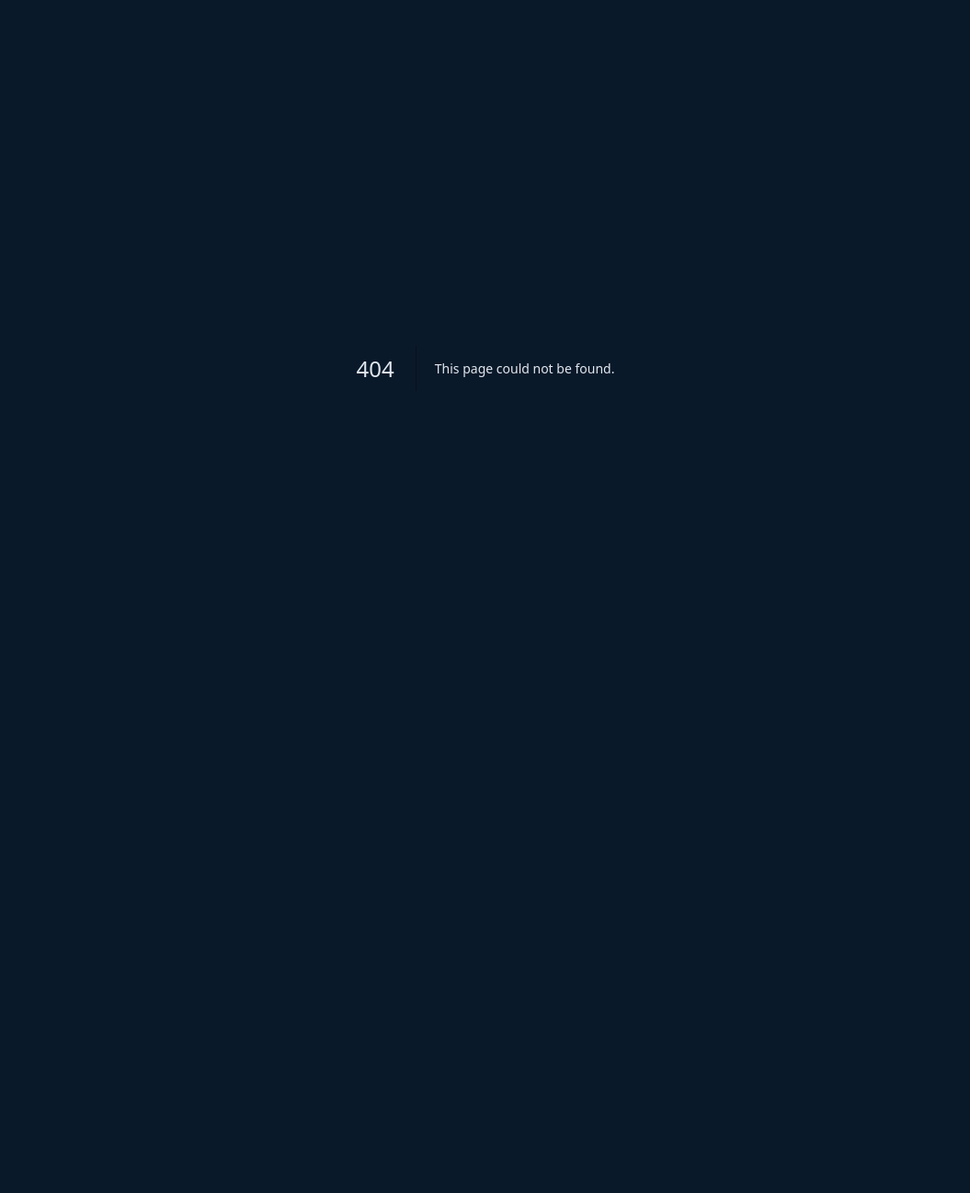
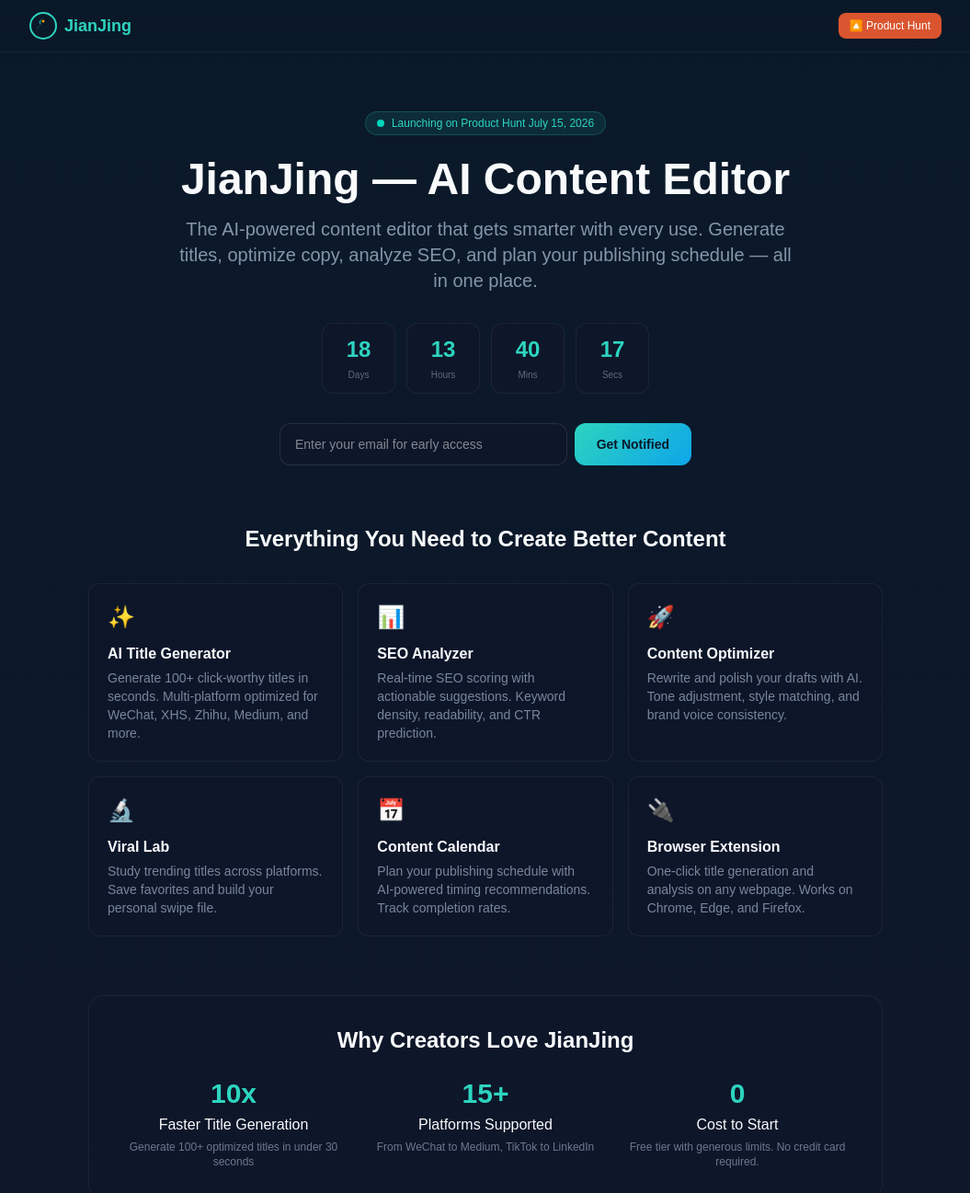
Before and after one commit to cgc-dlh/biling-ai, a Next.js app: page /ph in a window 1280 px wide. Before the commit this address had no page. Shown: the top 1297 px of the page at 92% size, without its empty margins (112-1167 px from the left). Before the commit the page ends 800 px from the top, so only its background shows below. Built offline with nearby package versions, Linux system fonts and the light colour scheme.

Commit message:
feat: Product Hunt 预热页面 + 上线文档 kit

```diff
--- /dev/null
+++ b/src/app/ph/page.tsx
@@ -0,0 +1,212 @@
+'use client';
+
+import { useState, useEffect } from 'react';
+import Link from 'next/link';
+
+const PH_LAUNCH_DATE = '2026-07-15T00:00:00Z';
+
+function getCountdown() {
+  const diff = new Date(PH_LAUNCH_DATE).getTime() - Date.now();
+  if (diff <= 0) return { days: 0, hours: 0, minutes: 0, seconds: 0 };
+  const days = Math.floor(diff / (1000 * 60 * 60 * 24));
+  const hours = Math.floor((diff / (1000 * 60 * 60)) % 24);
+  const minutes = Math.floor((diff / (1000 * 60)) % 60);
+  const seconds = Math.floor((diff / 1000) % 60);
+  return { days, hours, minutes, seconds };
+}
+
+const FEATURES = [
+  {
+    icon: '✨',
+    title: 'AI Title Generator',
+    desc: 'Generate 100+ click-worthy titles in seconds. Multi-platform optimized for WeChat, XHS, Zhihu, Medium, and more.',
+  },
+  {
+    icon: '📊',
+    title: 'SEO Analyzer',
+    desc: 'Real-time SEO scoring with actionable suggestions. Keyword density, readability, and CTR prediction.',
+  },
+  {
+    icon: '🚀',
+    title: 'Content Optimizer',
+    desc: 'Rewrite and polish your drafts with AI. Tone adjustment, style matching, and brand voice consistency.',
+  },
+  {
+    icon: '🔬',
+    title: 'Viral Lab',
+    desc: 'Study trending titles across platforms. Save favorites and build your personal swipe file.',
+  },
+  {
+    icon: '📅',
+    title: 'Content Calendar',
+    desc: 'Plan your publishing schedule with AI-powered timing recommendations. Track completion rates.',
+  },
+  {
+    icon: '🔌',
+    title: 'Browser Extension',
+    desc: 'One-click title generation and analysis on any webpage. Works on Chrome, Edge, and Firefox.',
+  },
+];
+
+export default function ProductHuntPage() {
+  const [countdown, setCountdown] = useState(getCountdown());
+  const [email, setEmail] = useState('');
+  const [subscribed, setSubscribed] = useState(false);
+
+  useEffect(() => {
+    const timer = setInterval(() => setCountdown(getCountdown()), 1000);
+    return () => clearInterval(timer);
+  }, []);
+
+  const handleSubscribe = (e: React.FormEvent) => {
+    e.preventDefault();
+    if (!email.trim()) return;
+    const list = JSON.parse(localStorage.getItem('jianjing_ph_waitlist') || '[]');
+    if (!list.includes(email.trim())) {
+      list.push(email.trim());
+      localStorage.setItem('jianjing_ph_waitlist', JSON.stringify(list));
+    }
+    setSubscribed(true);
+    setEmail('');
+  };
+
+  return (
+    <div className="min-h-screen" style={{ background: 'linear-gradient(180deg, #0A1929 0%, #0F172A 100%)' }}>
+      {/* Header */}
+      <header className="border-b sticky top-0 z-50" style={{ borderColor: 'rgba(255,255,255,0.06)', background: 'rgba(10,25,41,0.9)', backdropFilter: 'blur(12px)' }}>
+        <div className="max-w-5xl mx-auto px-4 h-14 flex items-center justify-between">
+          <Link href="/" className="flex items-center gap-2 no-underline">
+            <svg width="30" height="30" viewBox="0 0 30 30" fill="none">
+              <circle cx="15" cy="15" r="14" stroke="#2DD4BF" strokeWidth="2" fill="none"/>
+              <path d="M10 20 C8 22, 6 18, 12 14 C14 12, 10 11, 15 6 C9 11, 10 11, 12 14 C8 18, 6 22, 10 20Z" fill="#2DD4BF" fillOpacity="0.6"/>
+              <circle cx="15" cy="10" r="1.5" fill="#F59E0B"/>
+            </svg>
+            <span className="font-bold text-lg" style={{ color: '#2DD4BF' }}>JianJing</span>
+          </Link>
+          <div className="flex items-center gap-3 text-sm">
+            <a href="https://www.producthunt.com/products/jianjing" target="_blank" rel="noopener noreferrer"
+              className="px-3 py-1.5 rounded-lg font-medium text-xs transition-all"
+              style={{ background: '#DA552F', color: '#fff' }}>
+              🔼 Product Hunt
+            </a>
+          </div>
+        </div>
+      </header>
+
+      <main className="max-w-4xl mx-auto px-4 py-16">
+        {/* Hero */}
+        <div className="text-center mb-16">
+          <div className="inline-flex items-center gap-2 px-3 py-1 rounded-full text-xs mb-6" style={{ background: 'rgba(45,212,191,0.1)', border: '1px solid rgba(45,212,191,0.2)', color: '#2DD4BF' }}>
+            <span className="relative flex h-2 w-2">
+              <span className="animate-ping absolute inline-flex h-full w-full rounded-full bg-teal-400 opacity-75" />
+              <span className="relative inline-flex rounded-full h-2 w-2 bg-teal-400" />
+            </span>
+            Launching on Product Hunt July 15, 2026
+          </div>
+          <h1 className="text-4xl sm:text-5xl font-extrabold mb-4" style={{ color: '#F8FAFC' }}>
+            JianJing — AI Content Editor
+          </h1>
+          <p className="text-lg sm:text-xl max-w-2xl mx-auto mb-8" style={{ color: 'rgba(148,163,184,0.9)' }}>
+            The AI-powered content editor that gets smarter with every use. Generate titles, optimize copy, analyze SEO, and plan your publishing schedule — all in one place.
+          </p>
+
+          {/* Countdown */}
+          <div className="flex justify-center gap-3 mb-8">
+            {[
+              { value: countdown.days, label: 'Days' },
+              { value: countdown.hours, label: 'Hours' },
+              { value: countdown.minutes, label: 'Mins' },
+              { value: countdown.seconds, label: 'Secs' },
+            ].map((item) => (
+              <div key={item.label} className="w-16 sm:w-20 p-3 rounded-xl text-center" style={{ background: 'rgba(15,23,42,0.8)', border: '1px solid rgba(255,255,255,0.06)' }}>
+                <div className="text-xl sm:text-2xl font-bold" style={{ color: '#2DD4BF' }}>{String(item.value).padStart(2, '0')}</div>
+                <div className="text-[10px] mt-1" style={{ color: 'rgba(148,163,184,0.6)' }}>{item.label}</div>
+              </div>
+            ))}
+          </div>
+
+          {/* CTA */}
+          <form onSubmit={handleSubscribe} className="flex flex-col sm:flex-row gap-2 justify-center max-w-md mx-auto">
+            <input
+              type="email"
+              value={email}
+              onChange={e => setEmail(e.target.value)}
+              placeholder="Enter your email for early access"
+              required
+              className="flex-1 px-4 py-3 rounded-xl text-sm"
+              style={{ background: 'rgba(15,23,42,0.8)', border: '1px solid rgba(255,255,255,0.1)', color: '#F8FAFC', outline: 'none' }}
+            />
+            <button
+              type="submit"
+              className="px-6 py-3 rounded-xl text-sm font-semibold transition-all"
+              style={{ background: 'linear-gradient(135deg, #2DD4BF, #0EA5E9)', color: '#0A1929' }}
+            >
+              {subscribed ? '✓ Subscribed!' : 'Get Notified'}
+            </button>
+          </form>
+          {subscribed && (
+            <p className="mt-2 text-xs" style={{ color: '#2DD4BF' }}>Thanks! We will notify you when we go live.</p>
+          )}
+        </div>
+
+        {/* Features */}
+        <div className="mb-16">
+          <h2 className="text-2xl font-bold text-center mb-8" style={{ color: '#F8FAFC' }}>Everything You Need to Create Better Content</h2>
+          <div className="grid grid-cols-1 sm:grid-cols-2 lg:grid-cols-3 gap-4">
+            {FEATURES.map((f) => (
+              <div key={f.title} className="p-5 rounded-xl" style={{ background: 'rgba(15,23,42,0.6)', border: '1px solid rgba(255,255,255,0.06)' }}>
+                <div className="text-2xl mb-3">{f.icon}</div>
+                <h3 className="font-semibold mb-1" style={{ color: '#F8FAFC' }}>{f.title}</h3>
+                <p className="text-sm" style={{ color: 'rgba(148,163,184,0.8)' }}>{f.desc}</p>
+              </div>
+            ))}
+          </div>
+        </div>
+
+        {/* Why JianJing */}
+        <div className="rounded-2xl p-8 mb-16" style={{ background: 'rgba(15,23,42,0.6)', border: '1px solid rgba(255,255,255,0.06)' }}>
+          <h2 className="text-2xl font-bold text-center mb-6" style={{ color: '#F8FAFC' }}>Why Creators Love JianJing</h2>
+          <div className="grid grid-cols-1 sm:grid-cols-3 gap-6 text-center">
+            {[
+              { num: '10x', label: 'Faster Title Generation', desc: 'Generate 100+ optimized titles in under 30 seconds' },
+              { num: '15+', label: 'Platforms Supported', desc: 'From WeChat to Medium, TikTok to LinkedIn' },
+              { num: '0', label: 'Cost to Start', desc: 'Free tier with generous limits. No credit card required.' },
+            ].map((s) => (
+              <div key={s.label}>
+                <div className="text-3xl font-bold mb-1" style={{ color: '#2DD4BF' }}>{s.num}</div>
+                <div className="font-medium mb-1" style={{ color: '#F8FAFC' }}>{s.label}</div>
+                <div className="text-xs" style={{ color: 'rgba(148,163,184,0.7)' }}>{s.desc}</div>
+              </div>
+            ))}
+          </div>
+        </div>
+
+        {/* PH CTA */}
+        <div className="text-center">
+          <h2 className="text-2xl font-bold mb-4" style={{ color: '#F8FAFC' }}>Support Us on Product Hunt</h2>
+          <p className="text-sm mb-6 max-w-lg mx-auto" style={{ color: 'rgba(148,163,184,0.8)' }}>
+            We are launching July 15th. Your upvote and feedback would mean the world to us. Join the waitlist and be the first to know.
+          </p>
+          <a
+            href="https://www.producthunt.com/products/jianjing"
+            target="_blank"
+            rel="noopener noreferrer"
+            className="inline-flex items-center gap-2 px-6 py-3 rounded-xl font-semibold transition-all"
+            style={{ background: '#DA552F', color: '#fff' }}
+          >
+            <span>🔼</span> Follow on Product Hunt
+          </a>
+        </div>
+      </main>
+
+      {/* Footer */}
+      <footer className="border-t py-6 mt-16" style={{ borderColor: 'rgba(255,255,255,0.06)' }}>
+        <div className="max-w-4xl mx-auto px-4 text-center">
+          <p className="text-xs" style={{ color: 'rgba(148,163,184,0.5)' }}>
+            © 2026 JianJing (见鲸) · Built for content creators worldwide
+          </p>
+        </div>
+      </footer>
+    </div>
+  );
+}
```
Also changed, not shown: 1 other file (tests, documents, lock files or other folders).
